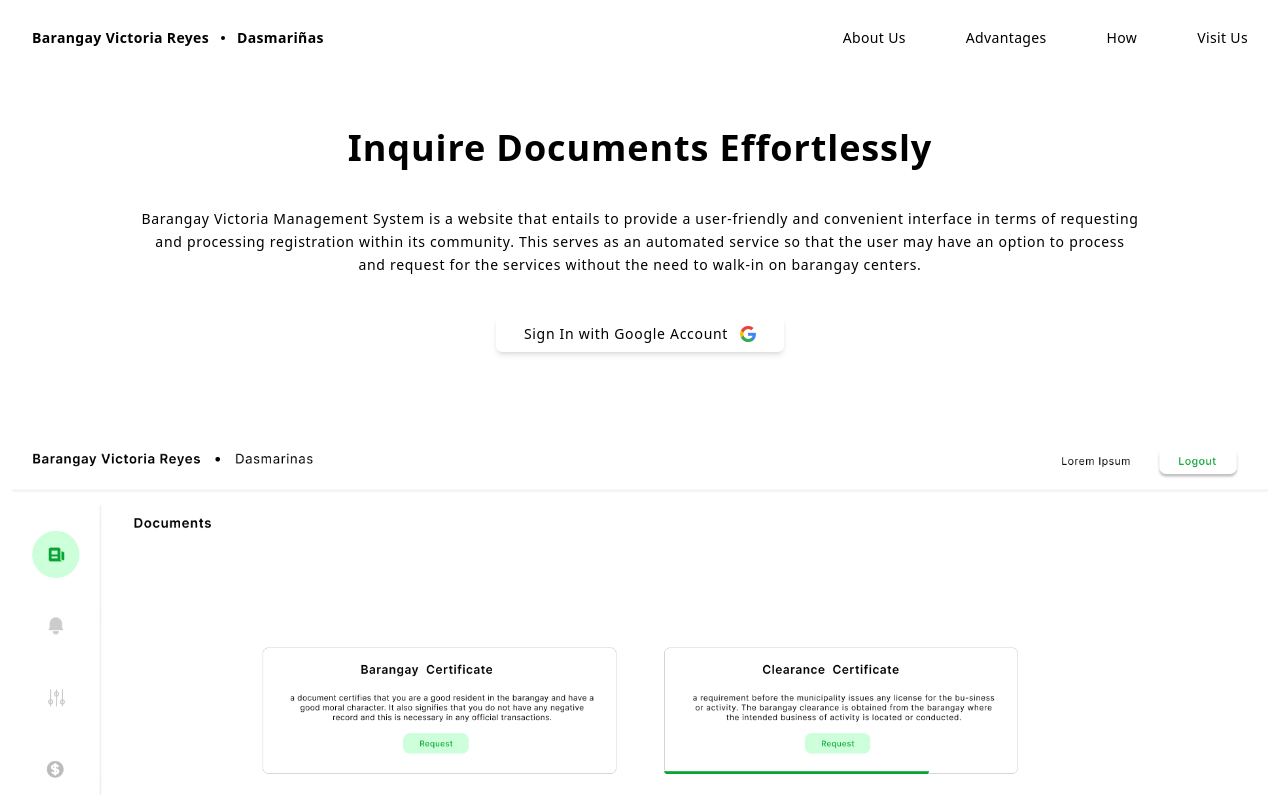
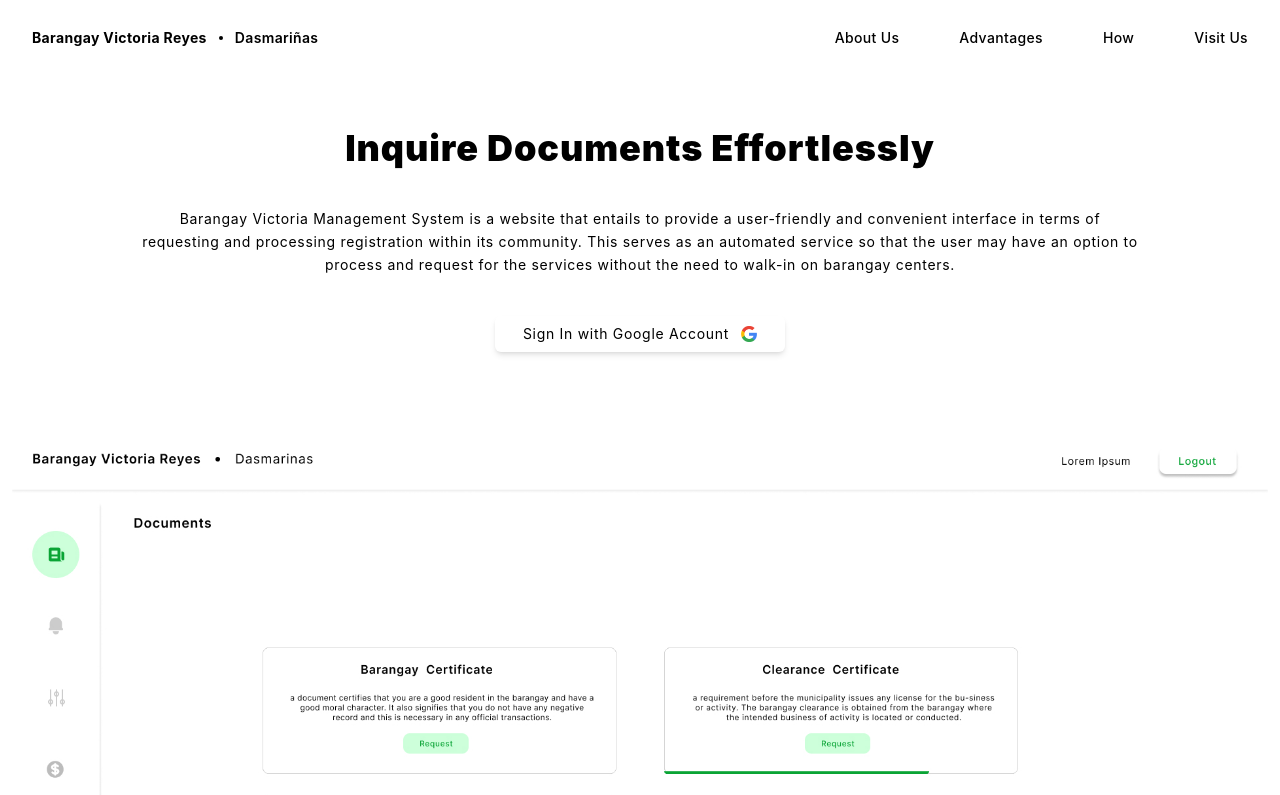
Before and after one commit to jzztn/barangay-victoria-reyes, a Next.js app: page / in a window 1280 px wide. Shown: the top 795 px of the page. Built offline with nearby package versions, Linux system fonts and the light colour scheme; no server answers.

Commit message:
Add font family

```diff
--- a/styles/globals.css
+++ b/styles/globals.css
@@ -1,3 +1,10 @@
 @tailwind base;
 @tailwind components;
 @tailwind utilities;
+@import url('https://fonts.googleapis.com/css2?family=Inter:wght@400;500;600;700&family=Poppins:wght@600;700&display=swap');
+
+@layer base {
+  html {
+    font-family: 'Inter', sans-serif;
+  }
+}
```
